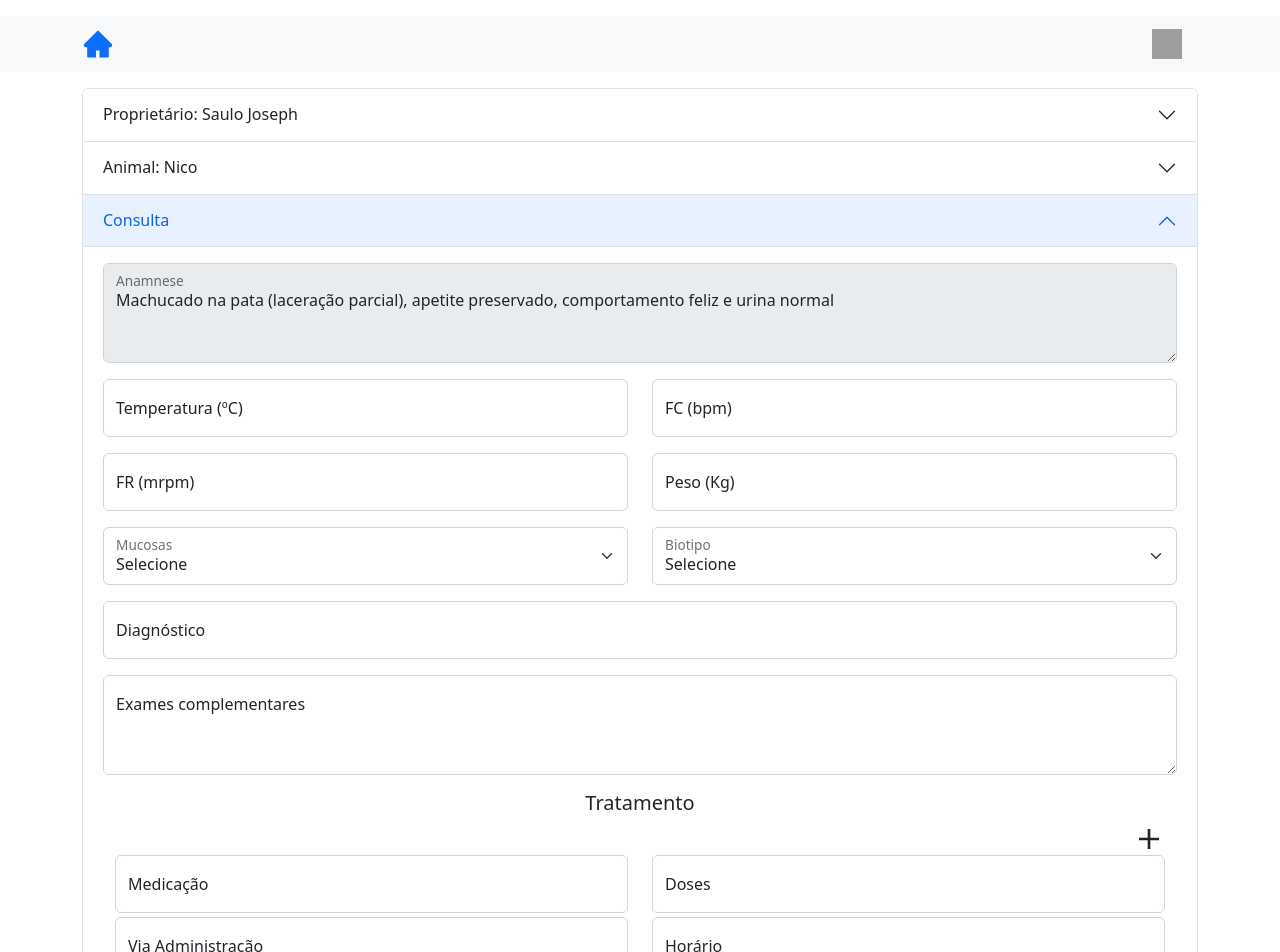
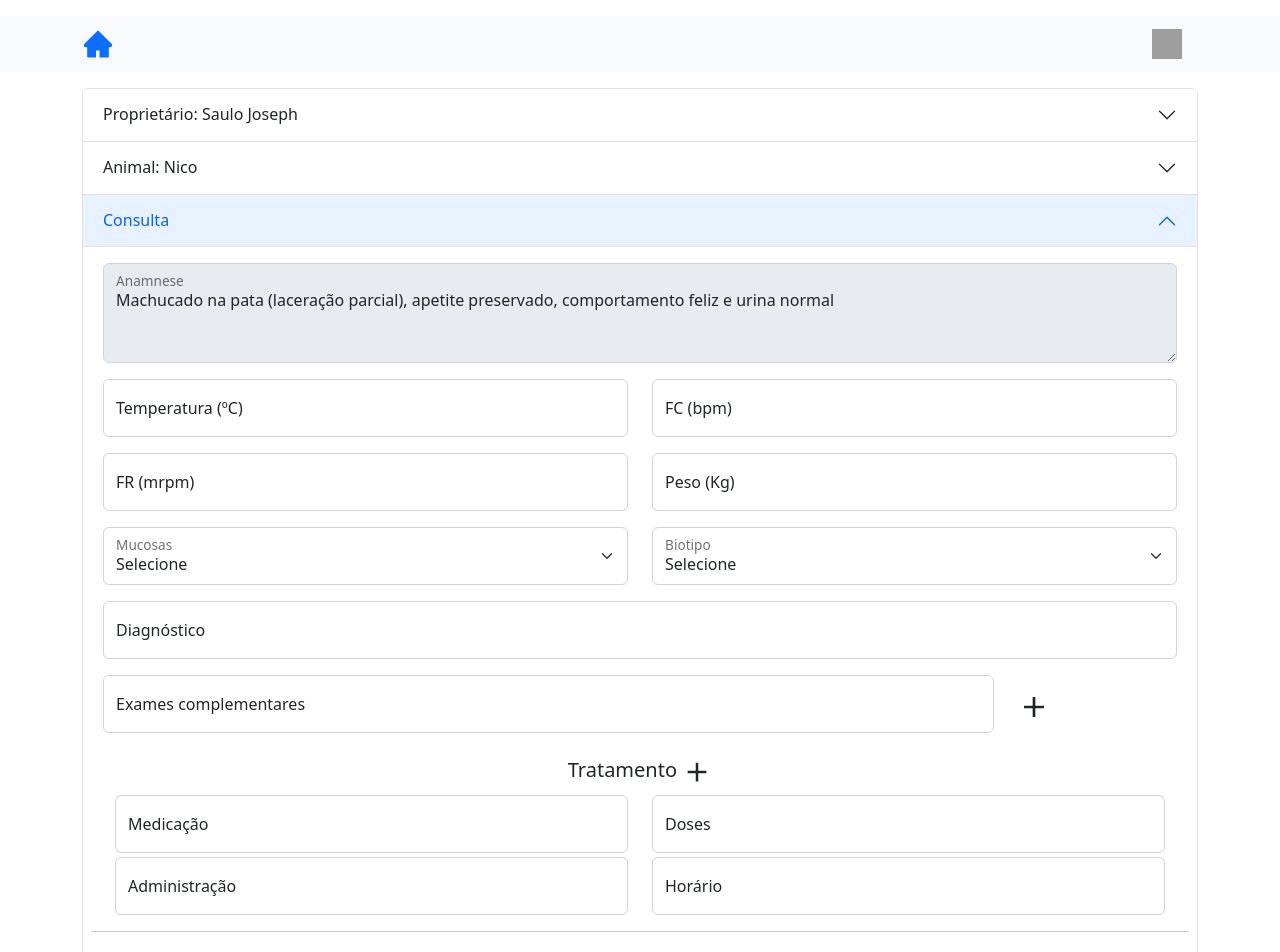
Before and after one commit to saulosjoseph/sampet-consultas, a Next.js app: page /consulta in a window 1280 px wide. Shown: the top 952 px of the page. Built offline with nearby package versions, Linux system fonts and the light colour scheme; grey boxes are pictures that could not be loaded.

Commit message:
feat: exames complementares

```diff
--- a/src/pages/consulta.tsx
+++ b/src/pages/consulta.tsx
@@ -54,6 +54,7 @@ export default function Consultation() {
   const [animal, setAnimal] = useState<Animal>({} as Animal);
   const [anamnese, setAnamnese] = useState<string>("");
   const [treatmentCount, setTreatmentCount] = useState<number>(1);
+  const [examCount, setExamCount] = useState<number>(1);
 
   useEffect(() => {
     setOwner(mockData.user);
@@ -176,32 +177,40 @@ export default function Consultation() {
                     </Row>
                     <Row className="mb-3">
                       <Col>
+                        {[...Array(examCount)].map(() => (
+                          <div className="mb-2">
                             <FloatingLabel
-                          controlId="floatingTextarea2"
+                              controlId="examesInput"
                               label="Exames complementares"
                             >
                               <Form.Control
-                            as="textarea"
-                            placeholder="Leave a comment here"
-                            style={{ height: "100px" }}
+                                type="text"
+                                placeholder="Exames complementares"
                               />
                             </FloatingLabel>
+                          </div>
+                        ))}
+                      </Col>
+                      <Col xs="2">
+                        <IoMdAdd
+                          size="2em"
+                          className="mt-3"
+                          onClick={() => setExamCount(examCount + 1)}
+                        />
                       </Col>
                     </Row>
                     <Row className="mb-3 justify-content-center">
                       <Col xs="auto">
-                        <h5>Tratamento</h5>
-                      </Col>
-                      <Row className="justify-content-end">
-                        <Col xs="auto">
+                        <h5>
+                          Tratamento{" "}
                           <IoMdAdd
-                            size="2em"
+                            size="1.5em"
                             onClick={() =>
                               setTreatmentCount(treatmentCount + 1)
                             }
                           />
+                        </h5>
                       </Col>
-                      </Row>
                       {[...Array(treatmentCount)].map(() => (
                         <>
                           <Row className="mb-1">
@@ -229,11 +238,11 @@ export default function Consultation() {
                             <Col>
                               <FloatingLabel
                                 controlId="viaAdministracaoInput"
-                                label="Via Administração"
+                                label="Administração"
                               >
                                 <Form.Control
                                   type="text"
-                                  placeholder="Via Administração"
+                                  placeholder="Administração"
                                 />
                               </FloatingLabel>
                             </Col>
```
Lines whose indentation alone changed are shown as unchanged.
